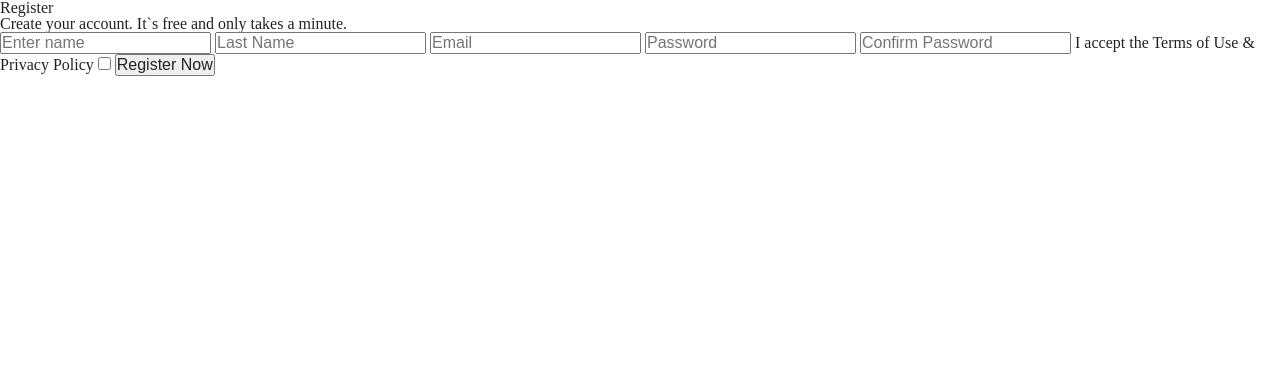
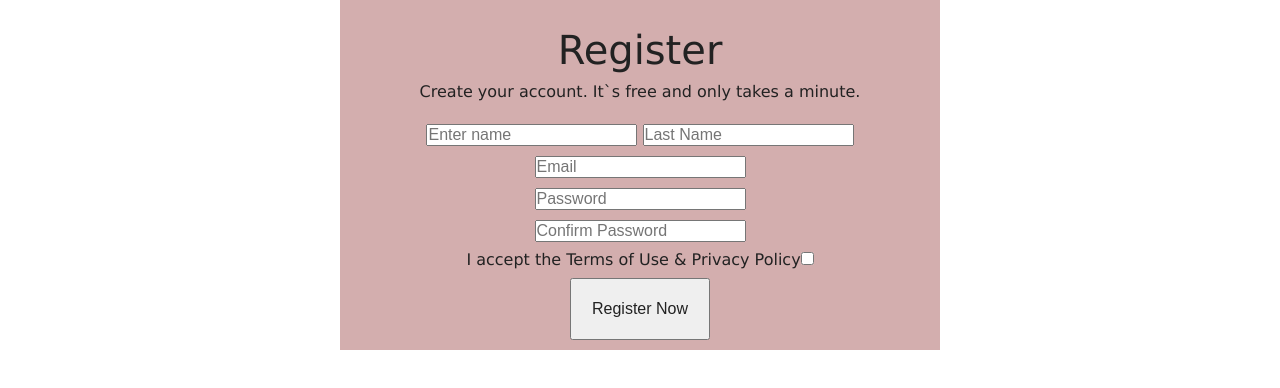
Before and after one commit to dmytro-bieliei/flex-form, a plain HTML site: page index.html in a window 1280 px wide. Drawn offline with Linux system fonts and the light colour scheme.

Commit message:
add some styles

```diff
--- a/assets/styles/style.css
+++ b/assets/styles/style.css
@@ -0,0 +1,49 @@
+*{
+  box-sizing: border-box;
+}
+
+:root {
+  font-family: 'Lucida Sans', 'Lucida Sans Regular', 'Lucida Grande', 'Lucida Sans Unicode', Geneva, Verdana, sans-serif;
+}
+
+body {
+}
+
+.header_content {
+  margin: 0 auto;
+  padding: 20px 0;
+  line-height: 1.5;
+  max-width: 600px;
+  text-align: center;
+  background-color: #d3aeae;
+  /* border: 5px solid rebeccapurple; */
+}
+
+.main_heading {
+  font-size: 40px;
+}
+
+.form_name {
+
+}
+
+.form_block {
+  margin: 0 auto;
+  /* border: 5px solid black; */
+  max-width: 600px;
+  background-color: #d3aeae;
+}
+
+.username,.email,.password,.confirm_password,.checkbox,.btn {
+  margin-bottom: 10px;
+}
+.inputs {
+  display: flex;
+  flex-direction: column;
+  align-items: center;
+}
+
+.btn {
+  padding: 20px;
+  max-width: 200px;
+}
--- a/index.html
+++ b/index.html
@@ -9,13 +9,16 @@
   <link rel="stylesheet" href="assets/styles/style.css">
 </head>
 <body>
-  <main>
-    <h1>Register</h1>
-    <p>Create your account. It`s free and only takes a minute.</p>
+  <header class="header_content">
+    <h1 class="main_heading">Register</h1>
+    <p class="form_name">Create your account. It`s free and only takes a minute.</p>
+  </header>
+  <main class="form_block">
     <form class="form" action="#" method="get">
-      <fieldset>
-        <!-- First Name -->
-        <label for="First Name">
+      <fieldset class="inputs">
+        <div class="username">
+          <!-- First Name -->
+          <label for="First Name">
           <input
           id="First Name"
           class="input"
@@ -38,8 +41,10 @@
           pattern="^[a-z0-9_-]{3,15}$"
           />
         </label>
+      </div>
+
         <!-- Email -->
-        <label for="Email">
+        <label class="email" for="Email">
           <input
           id="Email"
           class="input"
@@ -51,7 +56,7 @@
           />
         </label>
         <!-- Password -->
-        <label for="Password">
+        <label class="password" for="Password">
           <input
           id="Password"
           class="input"
@@ -63,7 +68,7 @@
         />
         </label>
         <!-- Confirm Password -->
-        <label for="Confirm Password">
+        <label class="confirm_password" for="Confirm Password">
           <input
           id="Confirm Password"
           class="input"
@@ -74,11 +79,10 @@
           pattern="^[a-z0-9_-]{3,15}$"
           /></label>
           <!-- checkbox -->
-        <label for="checkbox">I accept the <a href="#">Terms of Use</a> & <a href="#">Privacy Policy</a>
-          <input id="checkbox" type="checkbox" name="confirmed" value="true" required />
-        </label>
+          <label  class="checkbox" for="checkbox">I accept the <a href="#">Terms of Use</a> & <a href="#">Privacy Policy</a><input id="checkbox" type="checkbox" name="confirmed" value="true" required />
+          </label>
           <!-- button -->
-        <button type="submit">Register Now</button>
+        <button class="btn" type="submit">Register Now</button>
       </fieldset>
 
     </form>
```
Also changed, not shown: 1 other file.
